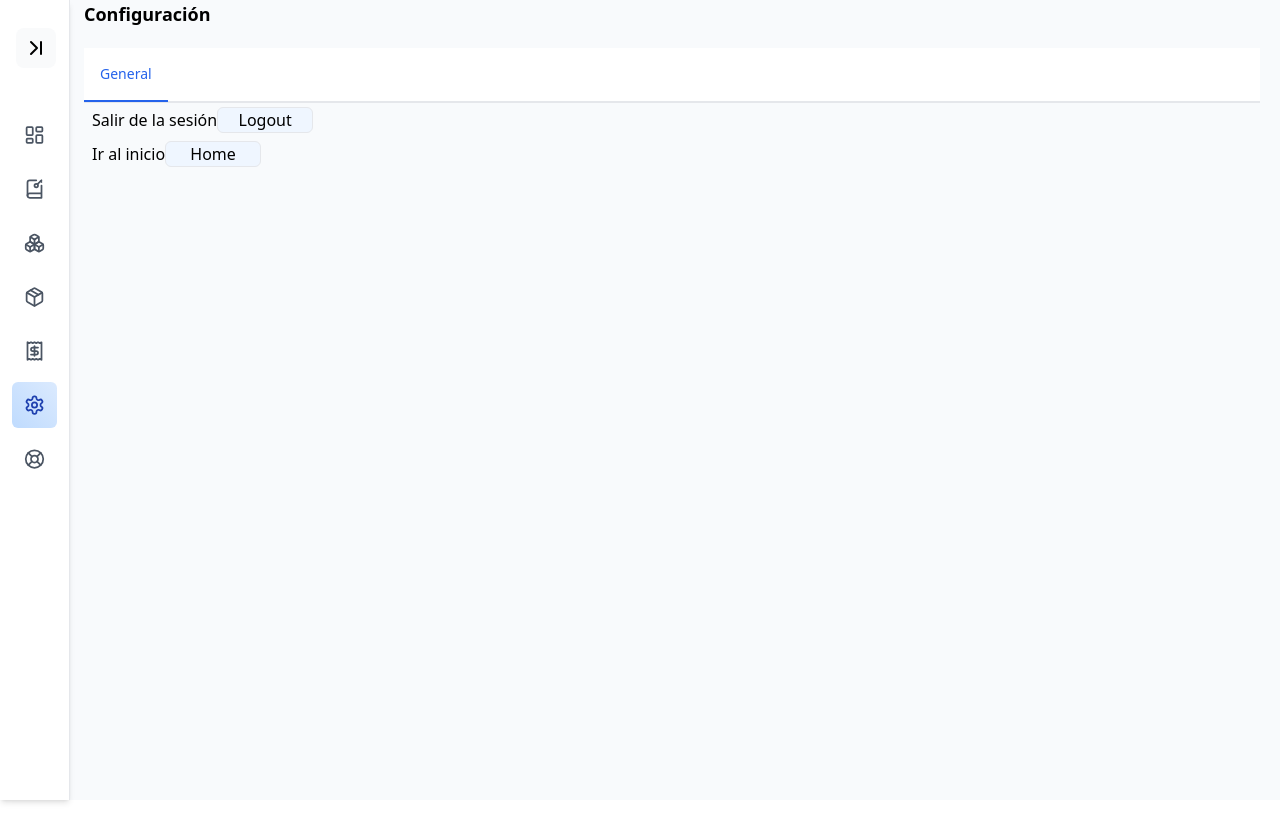
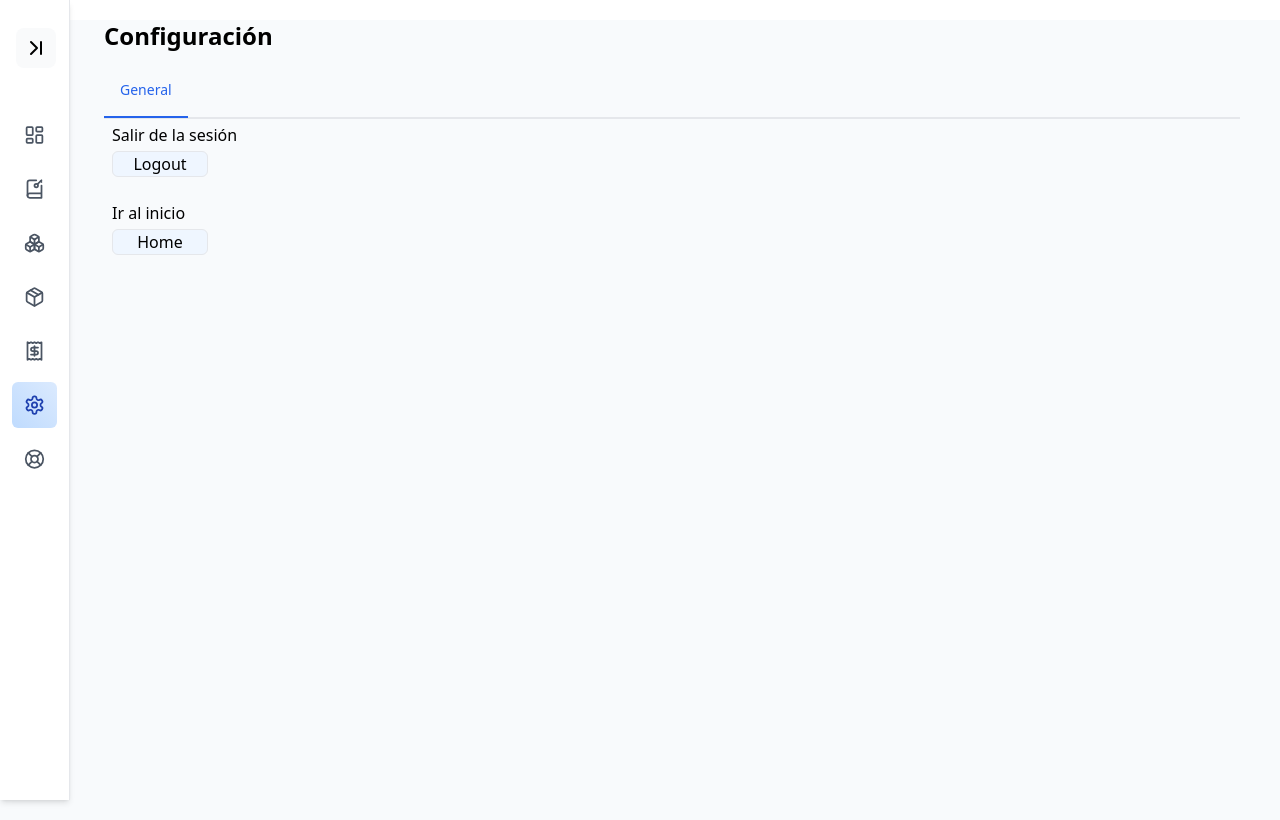
Before and after one commit to KonorOko/ganthausreact, a React (Vite) app: page /settings in a window 1280 px wide. Built offline with nearby package versions, Linux system fonts and the light colour scheme; sample sign-in values are in the browser's storage.

Commit message:
Fix many problems

```diff
--- a/src/App.jsx
+++ b/src/App.jsx
@@ -1,6 +1,7 @@
 import axios from "axios";
 import { useState, useEffect } from "react";
 import { AwaitToastCustom } from './components/ui/AwaitToast';
+import { loginToken } from './api/admin.api';
 
 export const Login = () => {
   useEffect(() => {
@@ -19,34 +20,12 @@ export const Login = () => {
       password: password,
     };
 
-    const { data } = await AwaitToastCustom(
+    const data = await AwaitToastCustom(
       {
-        promise: axios.post(
-          "https://ganthausdjango.onrender.com/token/",
-          user,
-          {
-            headers: {
-              "Content-Type": "application/json",
-            },
-          },
-          { withCredentials: true }
-        )
-          .then((data) => {
-            if (data.status === 200) {
-              console.log(data)
-              localStorage.clear();
-              localStorage.setItem("access_token", data.access);
-              localStorage.setItem("refresh_token", data.refresh);
-              axios.defaults.headers.common["Authorization"] = `Bearer ${data["access"]}`;
-              window.location.href = "/";
-            } else {
-              throw new Error("Ha ocurrido un error");
-            }
-          }
-          ),
-          loading: "Iniciando sesión...",
-          success: "Sesión iniciada!",
-          error: "No se pudo ingresar al sistema",
+        promise: loginToken(user),
+        loading: "Iniciando sesión...",
+        success: "Sesión iniciada!",
+        error: "No se pudo ingresar al sistema",
       }
     )
   };
--- a/src/api/admin.api.js
+++ b/src/api/admin.api.js
@@ -15,6 +15,29 @@ const defaultApiVerificaciones = axios.create({
     baseURL: `${server}/vehiculos/api/v1/verificaciones/`
 })
 
+export const loginToken = (user) => axios.post(
+    `${server}/token/`,
+    user,
+    {
+        headers: {
+            "Content-Type": "application/json",
+        },
+    },
+    { withCredentials: true },
+)
+    .then((data) => {
+        if (data.status === 200) {
+            // console.log(data.data.groups);
+            localStorage.clear();
+            localStorage.setItem("access_token", data.access);
+            localStorage.setItem("refresh_token", data.refresh);
+            axios.defaults.headers.common["Authorization"] = `Bearer ${data["access"]}`;
+            window.location.href = "/";
+        } else {
+            throw new Error("Ha ocurrido un error");
+        }
+    }
+    )
 
 export const getAllMovimientos = () => defaultApiCajaChica.get('/');
 
--- a/src/pages/AdminPage.jsx
+++ b/src/pages/AdminPage.jsx
@@ -77,8 +77,8 @@ export function MainPage() {
       <div className="py-2">
         <h2 className="text-center font-bold text-2xl mt-1 mb-2">Caja Chica</h2>
         <div className="flex flex-row justify-evenly">
-          <Metrics valor={movimientos[0].cantidad} name="Balance Total" />
-          <Metrics valor={movimientos[0].movimientos} name="Movimientos" />
+          <Metrics valor={`$${movimientos[0].cantidad}`} name="Balance Total" />
+          <Metrics valor={`${movimientos[0].movimientos}`} name="Movimientos" />
         </div>
         <div>
           <div className="text-center font-medium pb-0 mb-0 mt-2">
@@ -123,7 +123,7 @@ export function MainPage() {
   let names = ["Caja Chica", "Vehículos"];
 
   return (
-    <div className="md:ml-16">
+    <div className="md:ml-16 mb-20">
       <Navigation />
       <div className="my-2 md:px-5 py-2 rounded-md min-h-screen">
         <div className="rounded-md bg-white shadow-md mb-2 p-1">
--- a/src/pages/Settings.jsx
+++ b/src/pages/Settings.jsx
@@ -64,13 +64,13 @@ export default function Settings() {
     return (
       <div>
         <ul>
-          <li>
+          <li className="flex flex-col mt-1">
             <label>Salir de la sesión</label>
             <a href="/logout">
               <button className="bg-blue-50 border rounded-md w-24 my-1">Logout</button>
             </a>
           </li>
-          <li>
+          <li className="flex flex-col mt-5">
             <label>Ir al inicio</label>
             <a href="/">
               <button className="bg-blue-50 border rounded-md w-24 my-1">Home</button>
@@ -91,16 +91,18 @@ export default function Settings() {
   }
   let names = ["General",];
   return (
-    <div className="min-h-screen bg-slate-50 md:ml-16">
-      <div className="md:px-5">
-        <h1 className="text-lg font-bold mb-5">
+    <div className="min-h-screen md:ml-16">
+      <div className="md:px-10">
+        <h1 className="text-2xl font-bold mt-5 mb-3">
           Configuración
         </h1>
-        <div className="text-md font-medium text-center text-gray-500 border-b border-gray-200 bg-white">
-          <Tabs names={names} tab={tab} setTab={setTab} />
-        </div>
-        <div className="px-2">
-          {currentTab()}
+        <div className="bg-slate-50">
+          <div className="text-md font-medium text-center text-gray-500 border-b border-gray-200">
+            <Tabs names={names} tab={tab} setTab={setTab} />
+          </div>
+          <div className="px-2">
+            {currentTab()}
+          </div>
         </div>
       </div>
     </div>
--- a/src/subpages/cajachica/analisis/Analisis.jsx
+++ b/src/subpages/cajachica/analisis/Analisis.jsx
@@ -126,7 +126,7 @@ export function Analisis() {
   }
 
   return (
-    <div className="md:ml-16">
+    <div className="md:ml-16 pb-20">
       <Navigation />
       <div className="my-2 md:px-5 py-2 rounded-md min-h-screen bg-slate-50">
         <div className="rounded-md bg-white shadow-md mb-2 p-1">
--- a/src/subpages/cajachica/modificar/DataPage.jsx
+++ b/src/subpages/cajachica/modificar/DataPage.jsx
@@ -6,7 +6,7 @@ import { Navigation } from "../../../components/Navigation";
 export function DataPage() {
   const [actualizar, setActualizar] = useState(false);
   return (
-    <div className="md:ml-16">
+    <div className="md:ml-16 mb-20">
       <Navigation />
       <div className="my-2 md:px-5 py-2 min-h-screen bg-slate-50">
         <div className="rounded-md bg-white shadow-md mb-3 p-1">
--- a/src/subpages/vehiculos/modificar/DataPageVehiculos.jsx
+++ b/src/subpages/vehiculos/modificar/DataPageVehiculos.jsx
@@ -6,7 +6,7 @@ import { VehiculosTable } from "../modificar/VehiculosTable";
 export function DataPageVehiculos() {
   const [actualizar, setActualizar] = useState(false);
   return (
-    <div className="md:ml-16">
+    <div className="md:ml-16 mb-20">
       <Navigation />
       <div className="my-2 md:px-5 py-2 min-h-screen bg-slate-50">
         <div className="rounded-md bg-white shadow-md mb-3 p-1">
--- a/src/subpages/vehiculos/verificacion/DataVerificacionesPage.jsx
+++ b/src/subpages/vehiculos/verificacion/DataVerificacionesPage.jsx
@@ -6,7 +6,7 @@ import { VerificacionesTable } from "../verificacion/VerificacionesTable";
 export function DataVerificacionesPage() {
   const [actualizar, setActualizar] = useState(false);
   return (
-    <div className="md:ml-16">
+    <div className="md:ml-16 mb-20">
       <Navigation />
       <div className="my-2 md:px-5 py-2 min-h-screen bg-slate-50">
         <div className="rounded-md bg-white shadow-md mb-3 p-1">
```
